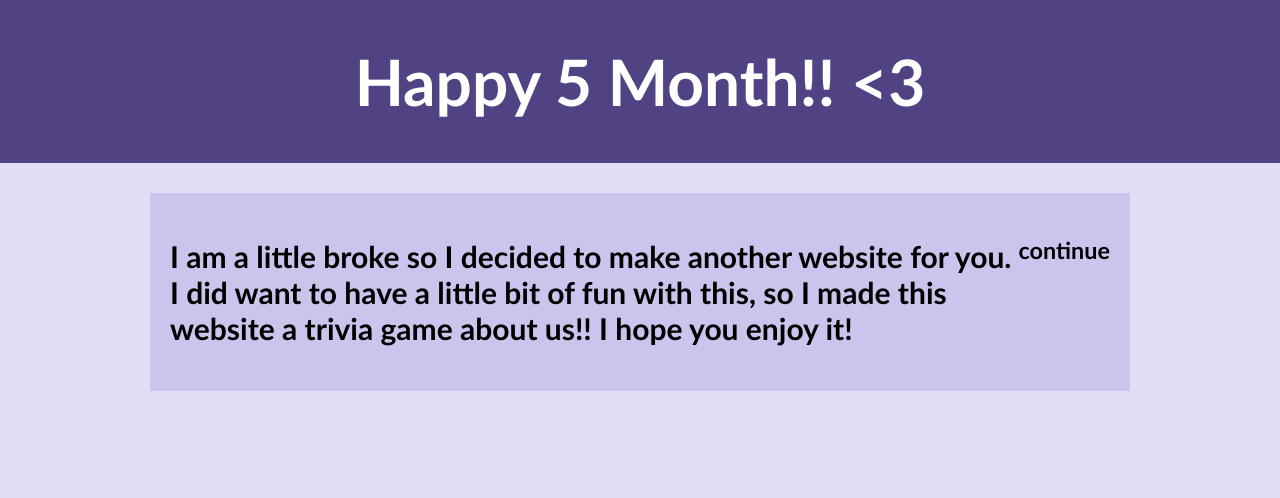
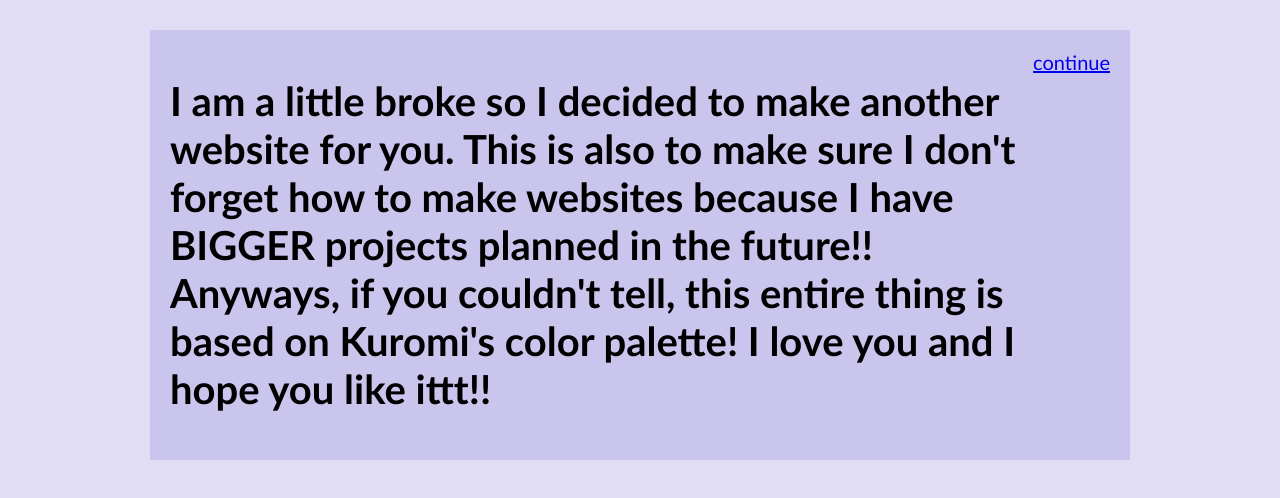
Before and after one commit to iMical/Five-Month, a plain HTML site: page index.html in a window 1280 px wide. Drawn offline with Linux system fonts and the light colour scheme; a script that the page names is missing.

Commit message:
Update index.html

```diff
--- a/index.html
+++ b/index.html
@@ -4,16 +4,15 @@
 		<meta charset="utf-8">
 		<link href="./style.css" type="text/css" rel="stylesheet">
 		<script type="text/javascript" src="./index.js"></script>
-		 <meta name="viewport" content="width=device-width, initial-scale=1.0">
+		<meta name="viewport" content="width=device-width, initial-scale=1.0">
 	</head>
 
 	<body>
-		<div id="title">
-			<h1>Happy 5 Month!! <3</h1>
-		</div>
 		<div id="dialogueBox">
-			<h2>I am a little broke so I decided to make another website for you. I did want to have a little bit of fun with this, so I made this website a trivia game about us!! I hope you enjoy it!</h2>
-			<h3>continue</h3>
+			<h1 id="text">
+				I am a little broke so I decided to make another website for you. This is also to make sure I don't forget how to make websites because I have BIGGER projects planned in the future!! Anyways, if you couldn't tell, this entire thing is based on Kuromi's color palette! I love you and I hope you like ittt!!
+			</h1>
+			<a href="#surprise" id="continueButton" onclick="window.location.href='surprise.html'">continue</a>
 		</div>
 	</body>
 </html>
```
